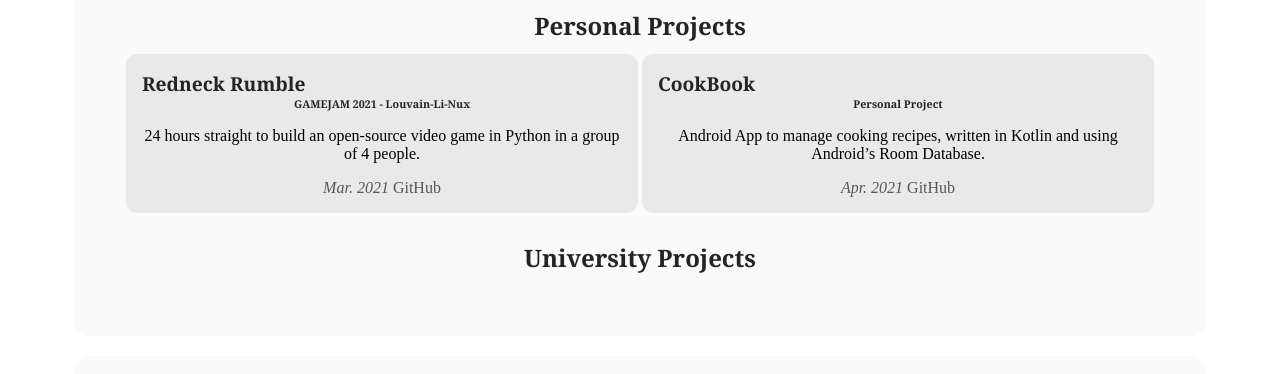
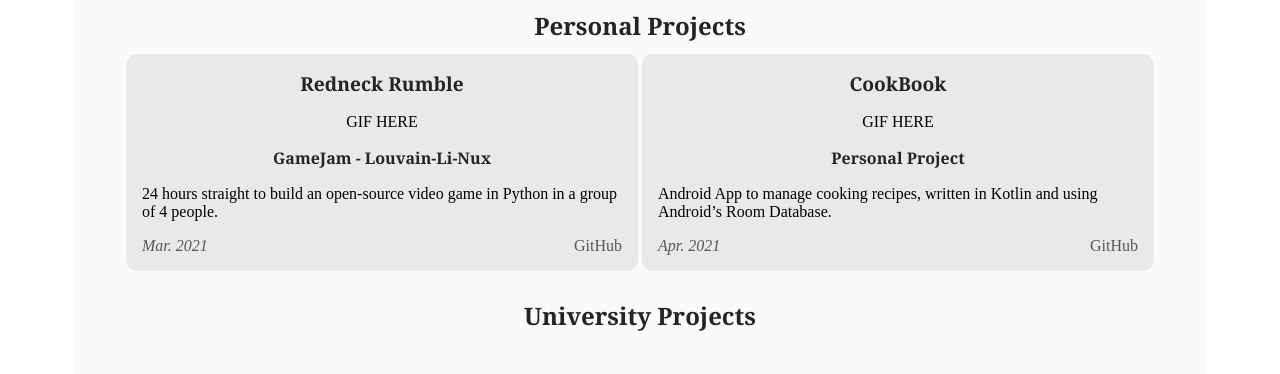
Before and after one commit to simonarys/simonarys.github.io, a plain HTML site: page index.html in a window 1280 px wide. Shown: the part 369-743 px from the top of the page. Drawn offline with Linux system fonts and the light colour scheme.

Commit message:
Align text and change font options for personal projects

```diff
--- a/index.html
+++ b/index.html
@@ -43,20 +43,22 @@
       <ul id="personal-projects-list">
         <li class="project-box box">
           <h5 class="project-title">Redneck Rumble</h5>
-          <div class="project-description">
-            <h6>GAMEJAM 2021 - Louvain-Li-Nux</h6>
+          <p>GIF HERE</p>
+          <div class="project-text">
+            <h6>GameJam - Louvain-Li-Nux</h6>
             <p>24 hours straight to build an open-source video game in Python in a group of 4 people.</p>
             <i>Mar. 2021</i>
-            <a href="https://github.com/Aryssimon/game_jam_3.0" target="_blank">GitHub</a>
+            <a class="project-github" href="https://github.com/Aryssimon/game_jam_3.0" target="_blank">GitHub</a>
           </div>
         </li>
         <li class="project-box box">
           <h5 class="project-title">CookBook</h5>
-          <div class="project-description">
+          <p>GIF HERE</p>
+          <div class="project-text">
             <h6>Personal Project</h6>
             <p>Android App to manage cooking recipes, written in Kotlin and using Android’s Room Database.</p>
             <i>Apr. 2021</i>
-            <a href="https://github.com/Aryssimon/CookBook" target="_blank">GitHub</a>
+            <a class="project-github" href="https://github.com/Aryssimon/CookBook" target="_blank">GitHub</a>
           </div>
         </li>
       </ul>
--- a/styles/main.css
+++ b/styles/main.css
@@ -27,8 +27,13 @@ h3 {
 }
 
 h5 {
-  text-align: left;
   font-size: 1.2em;
+}
+
+h6 {
+  font-size: 1em;
+  font-style: normal;
+  font-weight: bolder;
 }
 
 a {
@@ -118,6 +123,14 @@ section {
   display: inline-block;
 }
 
+.project-text {
+  text-align: left;
+}
+
+.project-github {
+  float: right;
+}
+
 
 
 /* Education section */
@@ -133,6 +146,10 @@ section {
 .edu-text {
   display: inline-block;
   width: 76%;
+}
+
+.edu-text > h5 {
+  text-align: left;
 }
 
 .logo {
```
